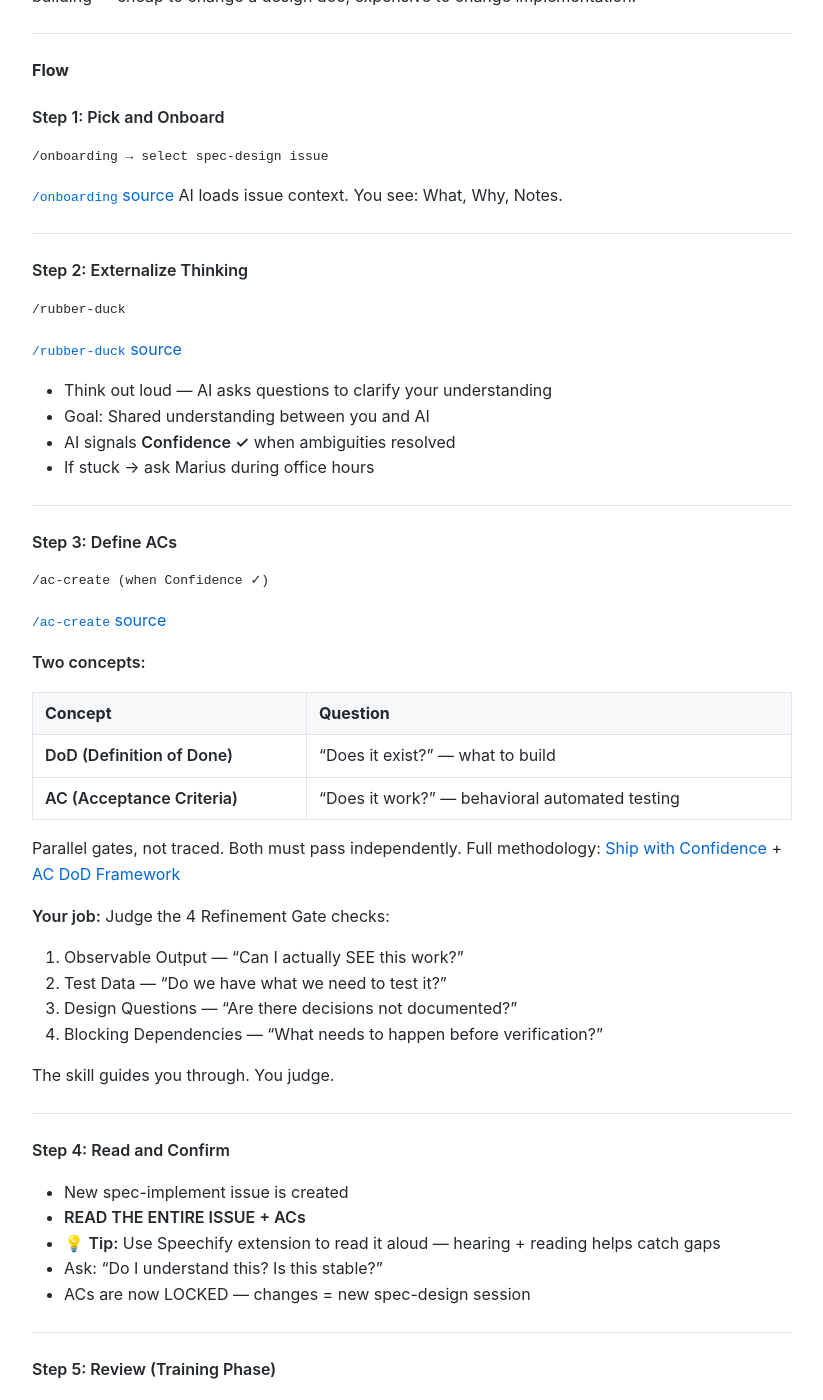
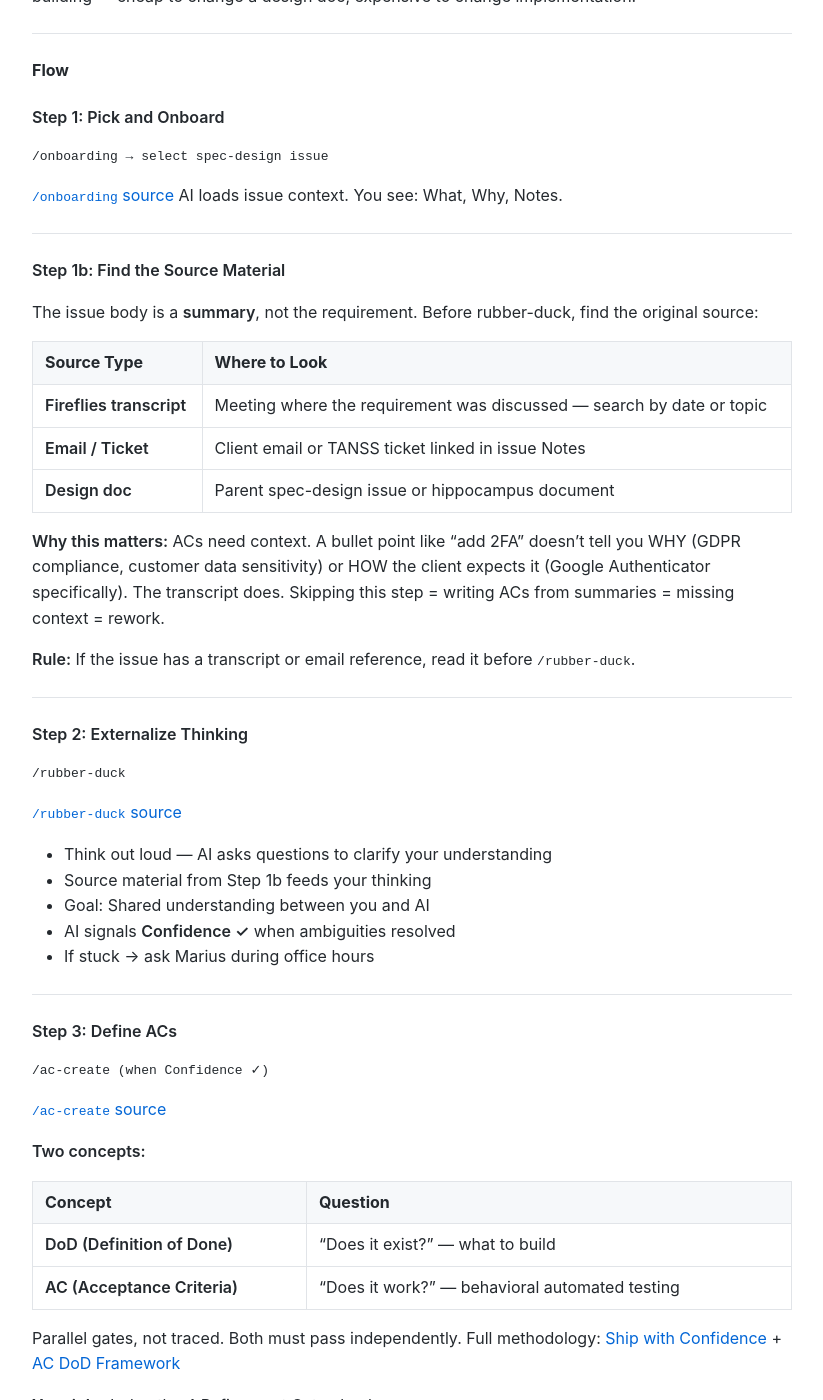
Before and after one commit to MariusWilsch/public-wilsch-ai-pages, a Jekyll site: the page built from global/developer-operations-manual-wilsch-ai-services.md, in a window 1280 px wide and 1400 px high, scrolled down 2442 px. Shown: the whole window, without its empty margins (228-1051 px from the left). Built offline with Jekyll 4.4.1, drawn with Linux system fonts in a browser that asks for light colours; our own code applies the rules of GitHub Pages for plain Markdown files.

Commit message:
Sync from hippocampus 2026-02-06

````diff
--- a/global/developer-operations-manual-wilsch-ai-services.md
+++ b/global/developer-operations-manual-wilsch-ai-services.md
@@ -104,12 +104,29 @@ AI loads issue context. You see: What, Why, Notes.
 
 ---
 
+**Step 1b: Find the Source Material**
+
+The issue body is a **summary**, not the requirement. Before rubber-duck, find the original source:
+
+| Source Type | Where to Look |
+|-------------|---------------|
+| **Fireflies transcript** | Meeting where the requirement was discussed — search by date or topic |
+| **Email / Ticket** | Client email or TANSS ticket linked in issue Notes |
+| **Design doc** | Parent spec-design issue or hippocampus document |
+
+**Why this matters:** ACs need context. A bullet point like "add 2FA" doesn't tell you WHY (GDPR compliance, customer data sensitivity) or HOW the client expects it (Google Authenticator specifically). The transcript does. Skipping this step = writing ACs from summaries = missing context = rework.
+
+**Rule:** If the issue has a transcript or email reference, read it before `/rubber-duck`.
+
+---
+
 **Step 2: Externalize Thinking**
 ```
 /rubber-duck
 ```
 [`/rubber-duck` source](https://github.com/MariusWilsch/claude-code-team-plugin/blob/main/plugins/claude-code-team-plugin/commands/rubber-duck.md)
 - Think out loud — AI asks questions to clarify your understanding
+- Source material from Step 1b feeds your thinking
 - Goal: Shared understanding between you and AI
 - AI signals **Confidence ✓** when ambiguities resolved
 - If stuck → ask Marius during office hours
````
